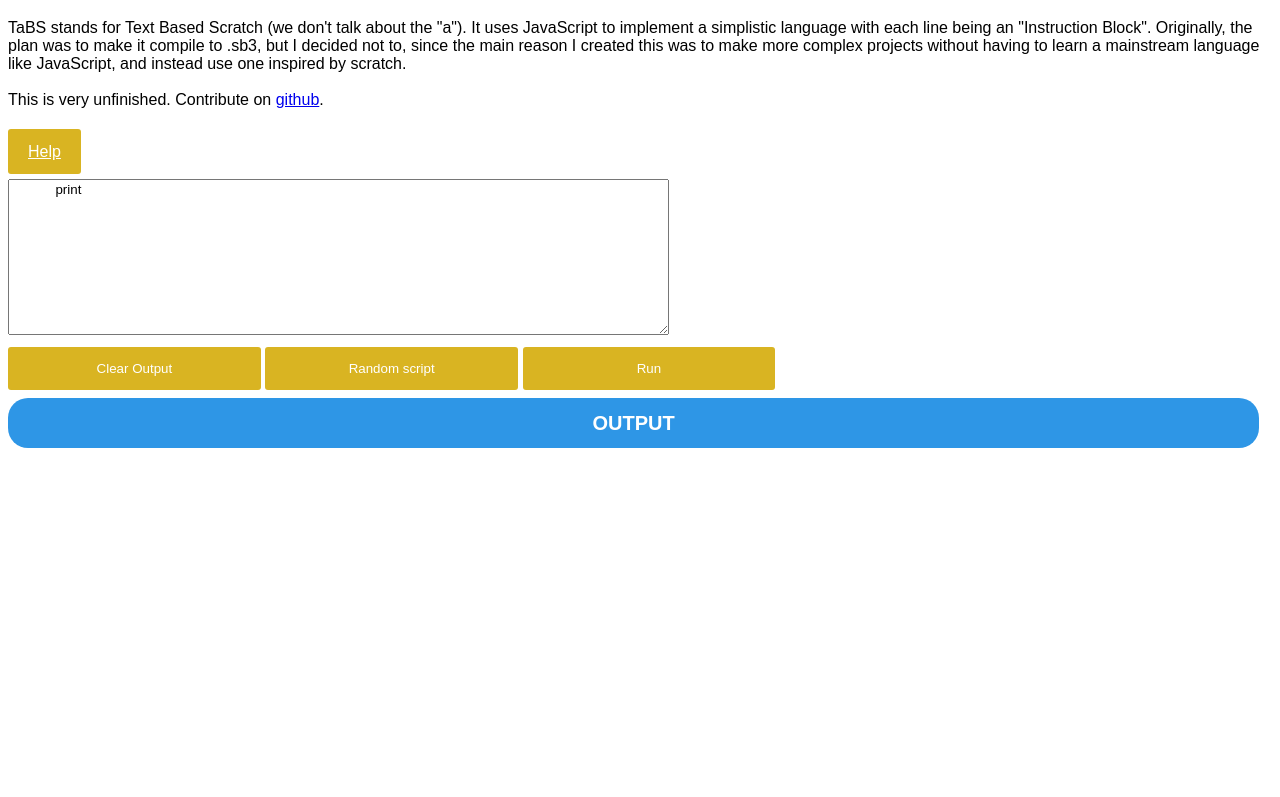
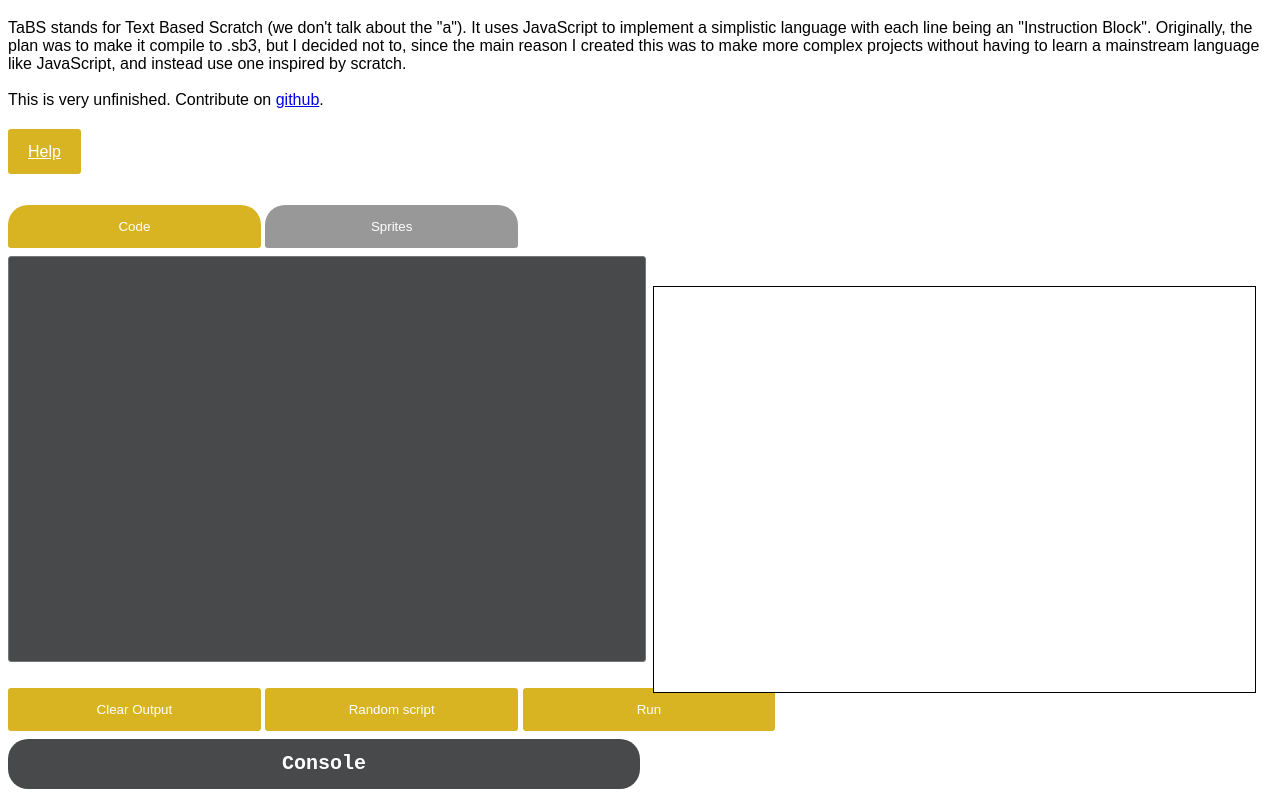
Before and after one commit to NILL2021/TaBS, a plain HTML site: page index.html in a window 1280 px wide. Shown: the part 98-895 px from the top of the page. Before the commit the page ends 800 px from the top, so only its background shows below. Drawn offline with Linux system fonts and the light colour scheme.

Commit message:
Add files via upload

```diff
--- a/index.html
+++ b/index.html
@@ -1,7 +1,7 @@
 <!DOCTYPE html>
 <html lang="en">
     <head>
-        <title>TaBS</title>
+        <title>Hello</title>
         <link href="style.css" rel="stylesheet" type="text/css" />
     </head>
     <body>
@@ -11,16 +11,19 @@
         <br>
         <a href="https://github.com/NILL2021/TaBS/blob/main/README.md" class="help">Help</a><br>
         <br>
-        <textarea name="editor" id="editor" rows="10" cols="80">
-            print
-        </textarea>
+        <br>
+        <button id="code" class="tab" style="background-color: #d9b422;">Code</button>          <button id="sprites" class="tab">Sprites</button>
+        <div class="does" id="does">
+            <textarea name='editor' class='editor' id='editor' ></textarea>
+        </div>
         <br>
         <button id="clear">Clear Output</button>
         <button id="rand">Random script</button>
         <button id="runner">Run</button>
         <div id="output" class="output">
-            OUTPUT<br>
-        </div>
-    </body>
+            Console<br>
+        <!-- create a canvas that has a thick outline-->
+        <canvas id="canvas" class="canvas"width="500" height="500" style="border:1px solid #000000;">
+        </body>
     <script src="script.js"></script>
 </html>
--- a/script.js
+++ b/script.js
@@ -1,4 +1,8 @@
-tokens = ["print"];
+var tokens = ["print"];
+var codeEditor = "<textarea name='editor' class='editor' id='editor' >"
+var spriteEditor = '<div class="spr">  <input type="file" id="photo" name="photo" accept="image/*">  <img src="" id="img"><button id="add">Add</button></div></div>'
+var code = "print \"Hello World\"";
+var current = "code"
 var rands = ['print "Hello there (woo woo)"', 'print "Wazzup Beijing"', 'print "Me When Shrek"'];
         function lex(what) {
             var cc = "";
@@ -8,7 +12,17 @@ var rands = ['print "Hello there (woo woo)"', 'print "Wazzup Beijing"', 'print "
             // iterate over the string
             for (char in what) {
                 cc = what[char];
-                full = full + cc;
+
+                // if the character is not a space, tab or newline
+                // and we are not in a string
+                if (inString == false) {
+                if (cc != " " && cc != "\t" && cc != "\n") {
+                        full = full + cc;
+                }
+                } else {
+                    full = full + cc;
+                }
+
                 if (cc == "\"") {
                     if (inString == false) {
                         inString = true;
@@ -77,3 +91,19 @@ var rands = ['print "Hello there (woo woo)"', 'print "Wazzup Beijing"', 'print "
             var rand = Math.floor(Math.random() * rands.length);
             document.getElementById("editor").value = rands[rand];
         }
+        document.getElementById("code").onclick = function() {
+            current = "code"
+            document.getElementById("code").style.backgroundColor = "#d9b422";
+            document.getElementById("sprites").style.backgroundColor = "#989898";
+            document.getElementById("does").innerHTML = codeEditor + code + "</textarea>";
+        }
+        document.getElementById("sprites").onclick = function() {
+            current = "sprite"
+            document.getElementById("sprites").style.backgroundColor = "#d9b422";
+            document.getElementById("code").style.backgroundColor = "#989898";
+            code = document.getElementById("editor").value;
+            document.getElementById("does").innerHTML = spriteEditor;
+        }
+        document.getElementById("add").onclick = function() {
+            print("Coming soon!");
+        }
--- a/style.css
+++ b/style.css
@@ -28,17 +28,19 @@ button {
     border-radius: 3px;
 }
 .output {
+    font-family: monospace;
     display: block;
     left: 50%;
-    background-color: #2e96e6;
+    background-color: #47494a;
     text-align: center;
     color: white;
-    width: 99%;
+    width: 50%;
     border-radius: 20px;
     font-size: 20px;
     font-weight: bold;
     line-height: 50px;
 }
+
 .help {
     background-color: #d9b422;
     color: white;
@@ -49,3 +51,65 @@ button {
     width:20%;
     border-radius: 3px;
 }
+.editor {
+    display: block;
+    resize: none;
+    font-family: monospace;
+    color: rgb(72, 157, 72);
+    background-color: #47494a;
+    border-radius: 3px;
+    width: 50%;
+    left: 50%;
+    font-size: 22px;
+    outline-style: none;
+    height: 400px;
+}
+.canvas {
+    outline-width: 6px;
+    outline-color: gray;
+    position: absolute;
+    left: 51%;
+    top: 48%;
+    width: 47%;
+    height: 405px;
+    background-color: #ffffff;
+}
+.editor {
+    display: block;
+    resize: none;
+    font-family: monospace;
+    color: rgb(72, 157, 72);
+    background-color: #47494a;
+    border-radius: 3px;
+    width: 50%;
+    left: 50%;
+    font-size: 22px;
+    outline-style: none;
+    height: 400px;
+    top: 48%;
+}
+.spr {
+    display: block;
+    resize: none;
+    font-family: Arial, Helvetica, sans-serif;
+    color: rgb(0, 0, 0);
+    background-color: #9d9d9d;
+    border-radius: 3px;
+    width: 50%;
+    left: 50%;
+    font-size: 22px;
+    outline-style: double;
+    height: 400px;
+    padding-left: 2px;
+}
+
+.tab {
+    background-color: #989898;
+    color: white;
+    padding: 14px 20px;
+    border: none;
+    cursor: pointer;
+    width:20%;
+    border-top-left-radius: 20px;
+    border-top-right-radius: 20px;
+}
```
